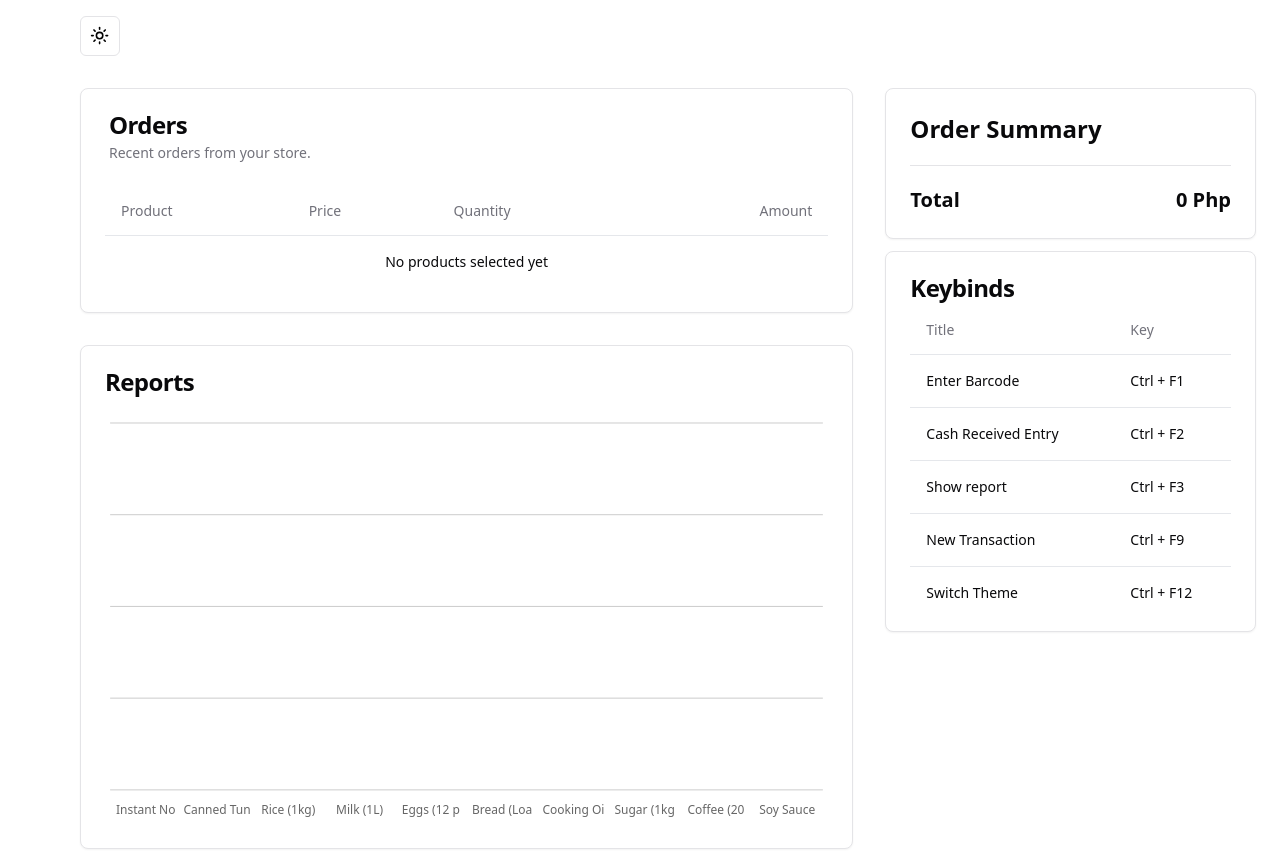
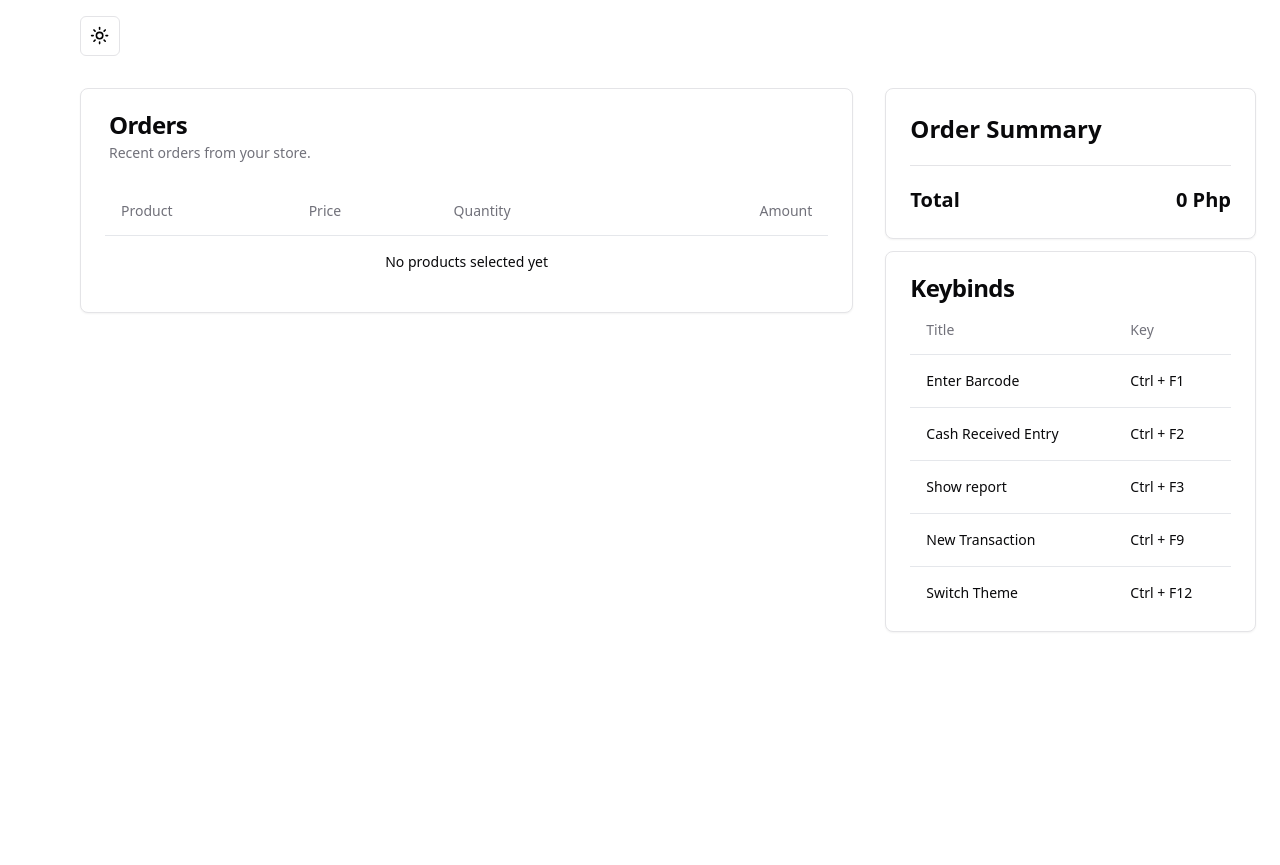
Before and after one commit to Chillingsss/nextjs-pos, a Next.js app: page / in a window 1280 px wide. After the commit the page ends 800 px from the top, so only its background shows below. Built offline with nearby package versions, Linux system fonts and the light colour scheme.

Commit message:
added hidden features for report

```diff
--- a/app/page.js
+++ b/app/page.js
@@ -44,6 +44,7 @@ function Page() {
   const [isChangeVisible, setIsChangeVisible] = useState(false);
   const [cashTendered, setCashTendered] = useState("");
   const [customerChange, setCustomerChange] = useState(0);
+  const [isReportVisible, setIsReportVisible] = useState(false);
 
   const handleAddProduct = (newProductSelected) => {
     const product = products.find(product => product.barcode === newProductSelected.barcode);
@@ -83,8 +84,8 @@ function Page() {
         setCashTendered("");
         setCustomerChange(0);
         toast.success("Transaction reset");
-      } else if (event.key === 'F8') {
-        console.log("transaction for today" + JSON.stringify(transactionForToday));
+      } else if (event.ctrlKey && event.key === 'F3') {
+        setIsReportVisible(!isReportVisible);
       }
     };
 
@@ -92,7 +93,7 @@ function Page() {
     return () => {
       window.removeEventListener("keydown", handleKeyDown);
     };
-  }, [cashTendered, isCashInputVisible, selectedProducts, total, transactionForToday]);
+  }, [cashTendered, isCashInputVisible, isReportVisible, selectedProducts, total, transactionForToday]);
   const computeQuantities = () => {
     const quantityMap = products.reduce((acc, product) => {
       acc[product.product] = 0;
@@ -126,7 +127,6 @@ function Page() {
                 <ModeToggle />
                 <Barcode handleAddProduct={handleAddProduct} />
               </header>
-
               <Card x-chunk="dashboard-05-chunk-3">
                 <CardHeader className="px-7">
                   <CardTitle>Orders</CardTitle>
@@ -165,7 +165,11 @@ function Page() {
                 </CardContent>
               </Card>
 
-              <Report chartData={chartData} />
+              {isReportVisible && (
+                <Report chartData={chartData} />
+              )
+
+              }
 
             </div>
 
```
